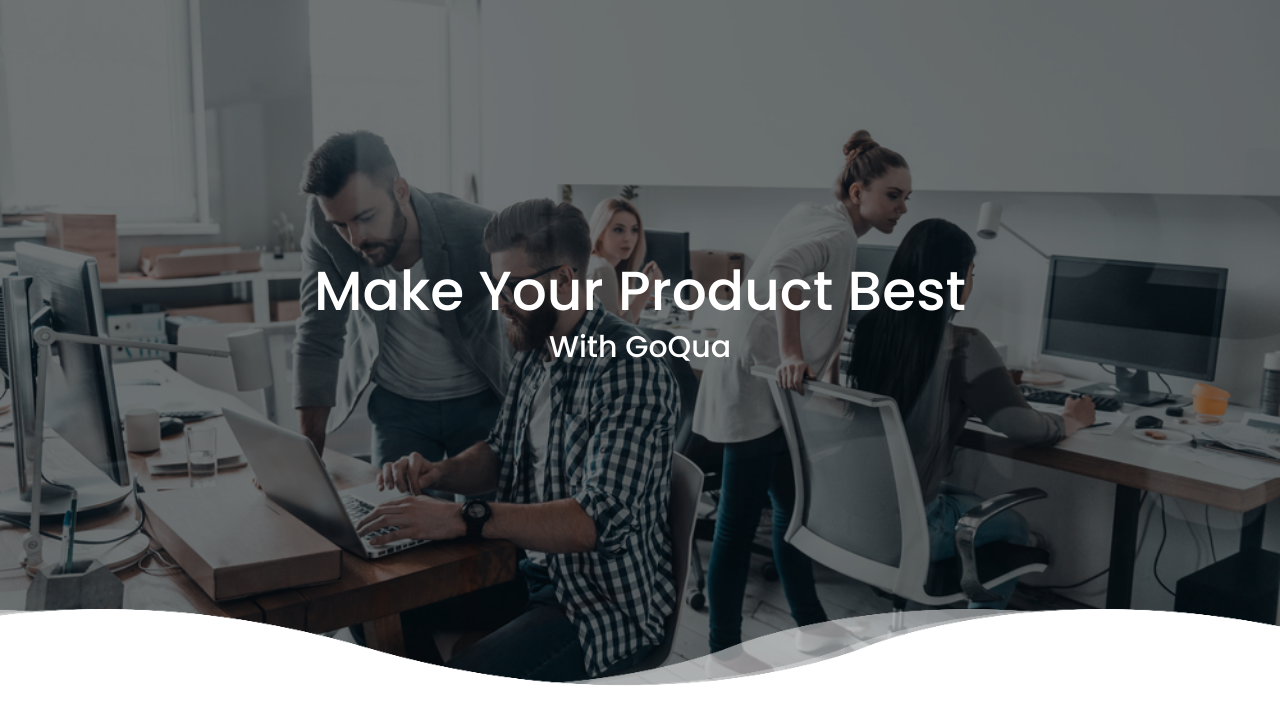
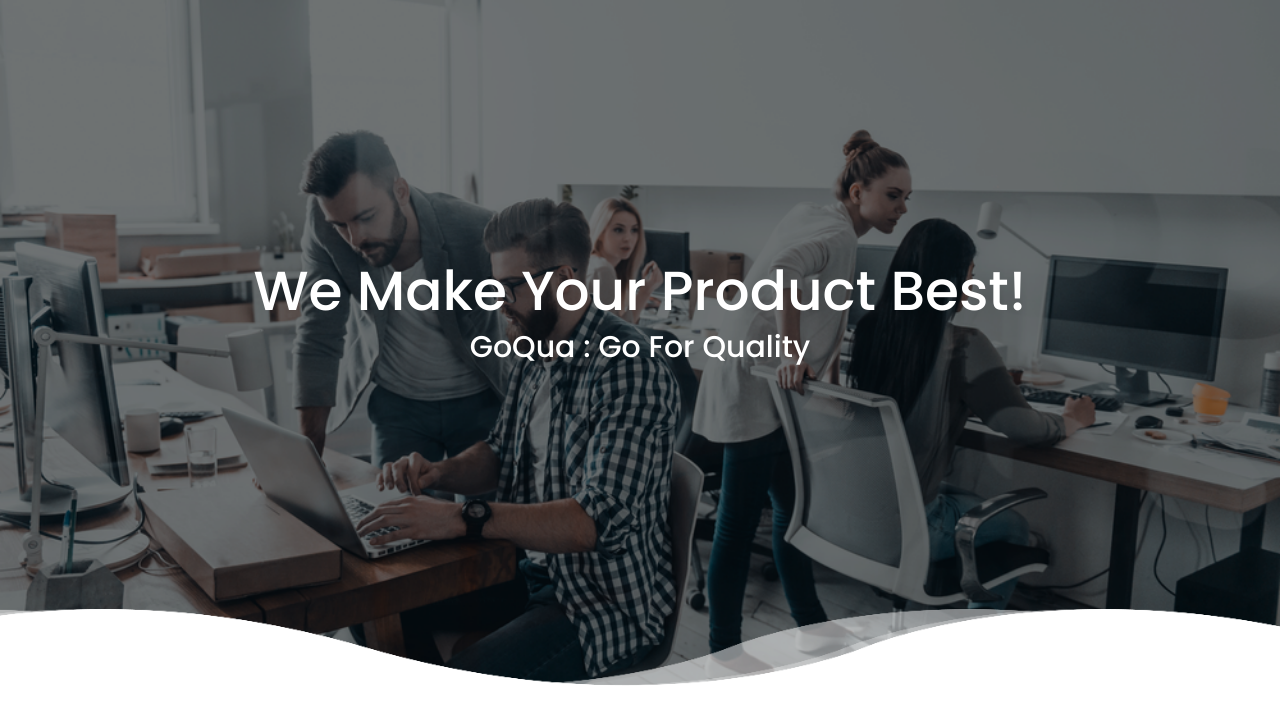
Before and after one commit to GangeshSrivastava/gowarelab, a plain HTML site: page index.html in a window 1280 px wide. Shown: the part 86-787 px from the top of the page. Drawn offline with nearby package versions, Linux system fonts and the light colour scheme.

Commit message:
go for q

```diff
--- a/index.html
+++ b/index.html
@@ -38,8 +38,8 @@
     </header>
 
   <section id="home" class="home">
-      <h1>Make your Product Best</h1>
-      <h2>with GoQua</h2>
+      <h1>We Make your Product Best!</h1>
+      <h2>GoQua : Go For Quality </h2>
     <div class="wave wave1"></div>
     <div class="wave wave2"></div>
     <div class="wave wave3"></div>
```
